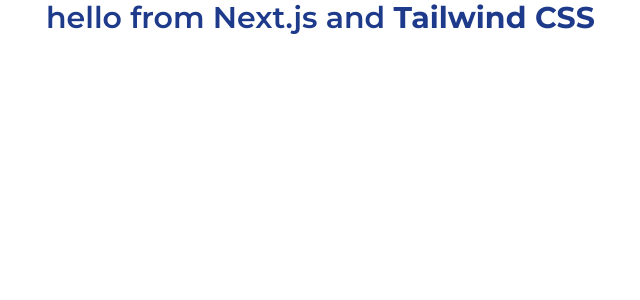
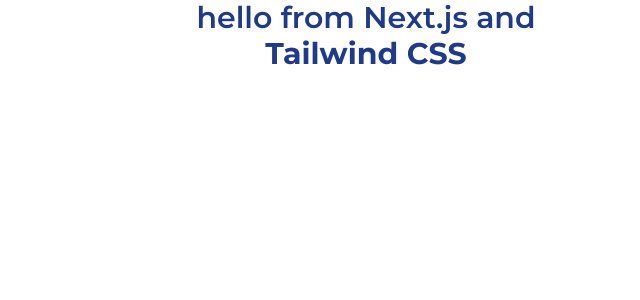
Before and after one commit to bnhr/next-tail, a Next.js app: page / in a window 1280 px wide. Shown: the top 300 px of the page, without its empty margins (274-914 px from the left). Built offline with nearby package versions, Linux system fonts and the light colour scheme.

Commit message:
chore: add prettier-plugin-tailwindcss

```diff
--- a/package.json
+++ b/package.json
@@ -38,6 +38,7 @@
     "lint-staged": ">=10",
     "postcss": "^8.4.5",
     "prettier": "^2.5.1",
+    "prettier-plugin-tailwindcss": "^0.1.3",
     "tailwindcss": "^3.0.2",
     "typescript": "4.5.3"
   },
--- a/src/pages/index.tsx
+++ b/src/pages/index.tsx
@@ -3,7 +3,7 @@
 
 const Home: NextPage = () => (
   <Layout>
-    <p className="text-3xl text-blue-900 font-semibold">
+    <p className="flex flex-col items-center justify-between text-3xl font-semibold text-blue-900">
       hello from Next.js and <span className="font-bold">Tailwind CSS</span>
     </p>
   </Layout>
```
Also changed, not shown: 2 other files (tests, documents, lock files or other folders).
